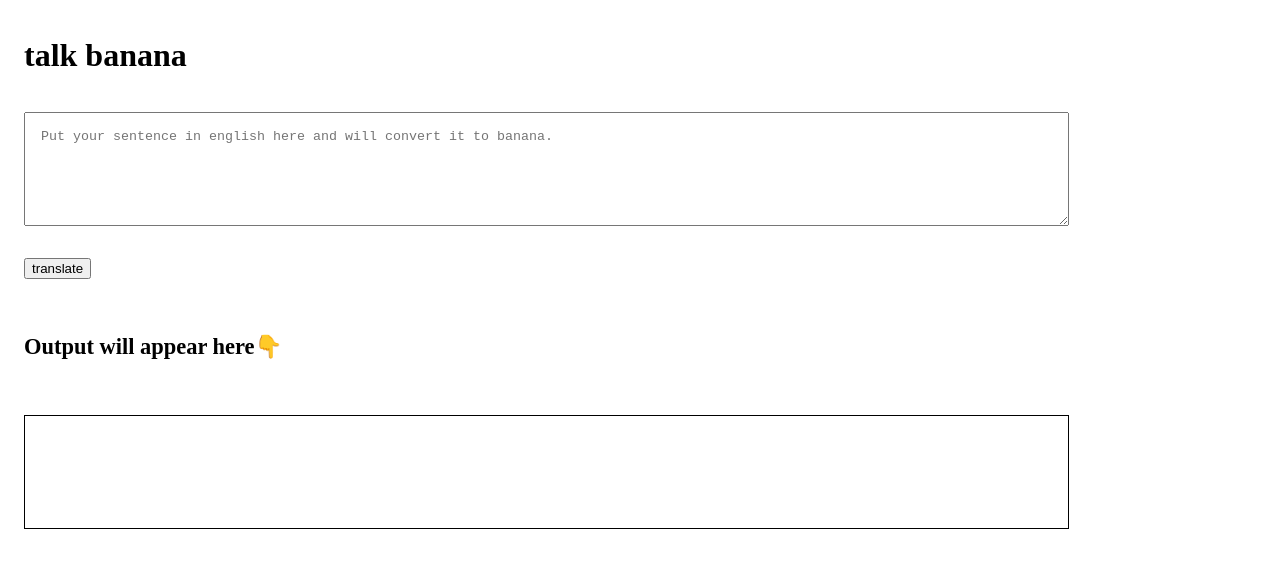
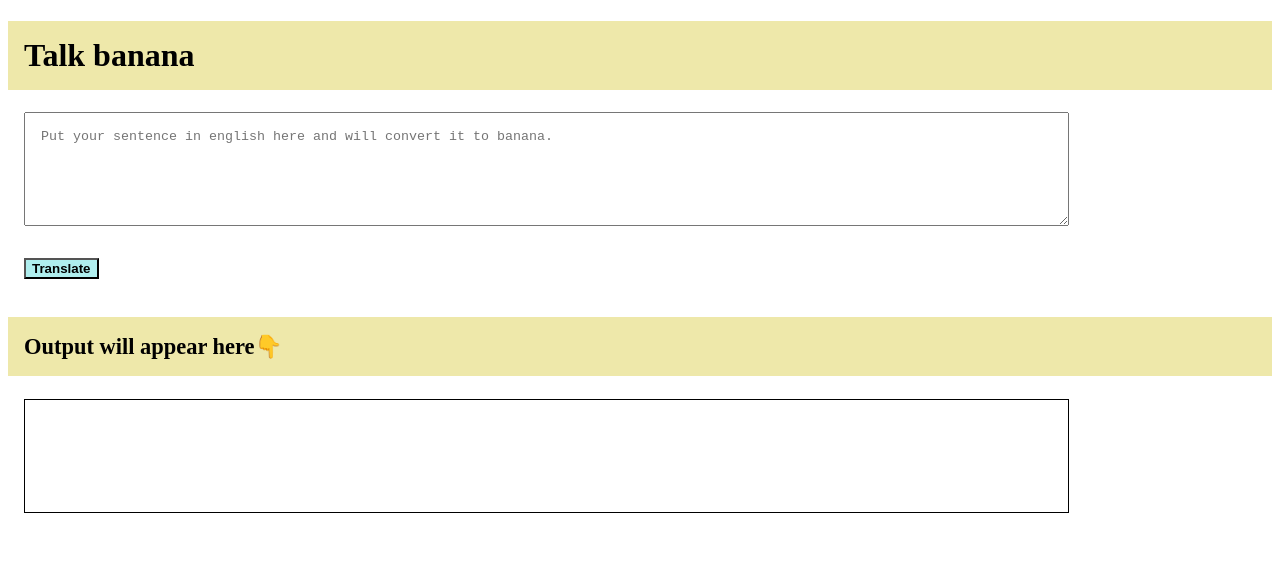
Before and after one commit to rachana-c-s/banana-speak, a plain HTML site: page index.html in a window 1280 px wide. Drawn offline with Linux system fonts and the light colour scheme.

Commit message:
jsappcss.updated

```diff
--- a/index.html
+++ b/index.html
@@ -24,14 +24,19 @@
 
         h1{
             padding: 1rem;
+            background-color:palegoldenrod;
         }
 
-        div{
+        h3{
             padding: 1rem;
+            background-color:palegoldenrod;
         }
 
         button{
+            font-weight: bold;
             margin: 1rem;
+            background-color:paleturquoise;
+
         }
 
 
@@ -45,11 +50,11 @@
 </head>
 
 <body>
-    <h1>talk banana</h1>
+    <h1>Talk banana</h1>
 
     <textarea id="txt-input"
      placeholder="Put your sentence in english here and will convert it to banana."></textarea>
-    <button id="btn-translate">translate</button>
+    <button id="btn-translate">Translate</button>
 
     <div style="font-size: larger;"> <h3>Output will appear here👇</h3></div>
     <div id="output"></div>
```
